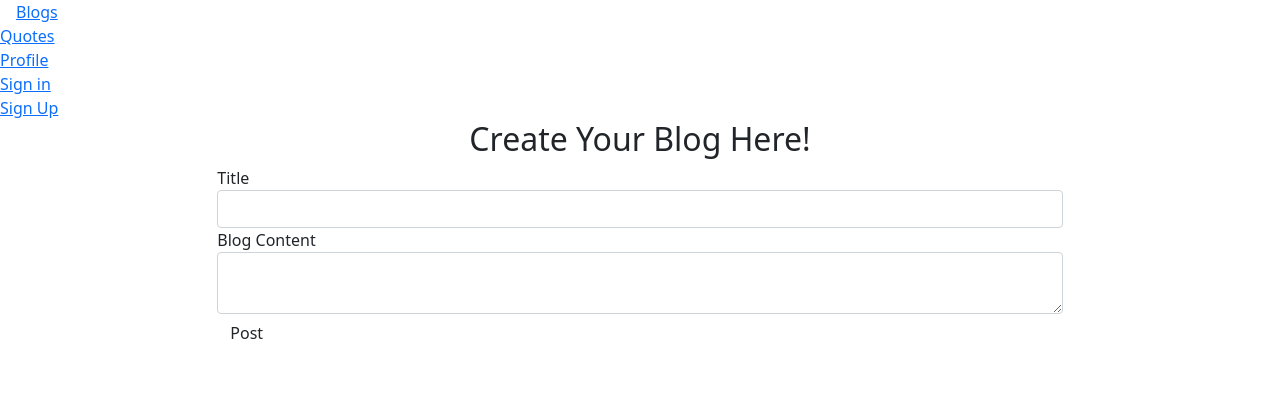
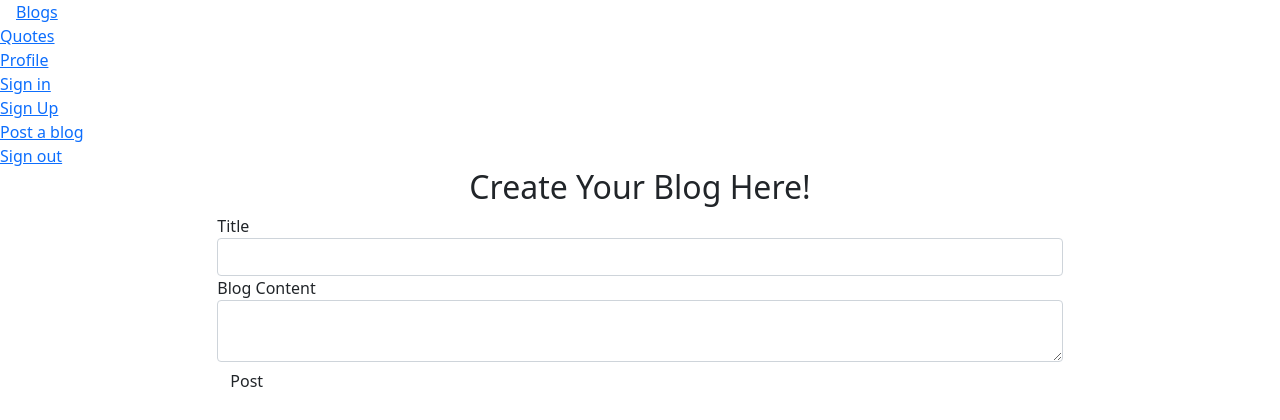
Before and after one commit to Abishag-Maitha/Pema-Blogs, a Flask app: page /new_blog in a window 1280 px wide. Shown: the top 420 px of the page. Run offline with Flask 2, Linux system fonts and the light colour scheme; the visitor is signed in with stand-in values (Sample User, id 1); data comes from the database, SQL or seed files in the repository; data that the repository does not hold is empty; some libraries are stand-ins or nearby versions.

Commit message:
change to production

```diff
--- a/app/main/views.py
+++ b/app/main/views.py
@@ -10,9 +10,9 @@ from .. import db #photos
 @main.route('/') #, methods=['GET','POST'])
 def index():
     title='Pema-Blogs'
-    # all_blogs=Blog.query.all()
+    all_blogs=Blog.query.all()
 
-    return render_template("index.html")
+    return render_template("index.html", blogs=all_blogs)
 
 @main.route('/quotes')
 def quotes():
@@ -52,9 +52,9 @@ def new_blog():
     form = Makepost()
     if form.validate_on_submit():
         title = form.title.data
-        content = form.content.data
         user_id =  current_user._get_current_object().id
-        blog = Blog(title=title,content=content,user_id=user_id)
+        blog = Blog(title=title,post=form.content.data, user_id=user_id)
+
         blog.save()
 
         return redirect(url_for('main.index'))
--- a/app/requests.py
+++ b/app/requests.py
@@ -9,5 +9,6 @@ API_URL = os.getenv('API_URL')
 
 def get_quotes():
     response = requests.get('http://quotes.stormconsultancy.co.uk/random.json')
+    data=response.json()
 
-    return response
+    return data
--- a/app/templates/navbar.html
+++ b/app/templates/navbar.html
@@ -1,4 +1,4 @@
-<ul class="nav navbar-nav navbar-right">
+<ul class="nav navbar-nav navbar-right navbar-warning">
     {% if current_user.is_authenticated %}
     <li><a href="{{url_for('main.index')}}" class="d-block lo ms-3 me-3">Blogs</a></li>
     <li>
@@ -14,8 +14,10 @@
     <li>
         <a href="{{url_for('auth.sign_up')}}">Sign Up</a>
     </li>
+    <li>
+        <a href="{{url_for('main.new_blog')}}">Post a blog</a>
+    </li>
 
-    {% else %}
     <li>
         <a href="{{url_for('auth.logout')}}">Sign out</a>
     </li>
--- a/app/templates/quotes.html
+++ b/app/templates/quotes.html
@@ -1,6 +1,6 @@
 {% extends 'base.html' %} {% import "bootstrap/wtf.html" as wtf %} {% block content %}
 <div class="container">
-    {% include 'nav.html' %}
+
 </div>
 
 <div class="container-fluid row pt-3 mt-3">
@@ -11,7 +11,7 @@
         <div class="quote_detail mt-5">
             <p>{{quotes.quote}}</p>
         </div>
-        <div type="reset" class="btn float-end pt-4 mt-4"> <a class="quote-link" href="{{ url_for('main_blueprint.quotes') }}">View random quotes</a></div>
+        <div type="reset" class="btn float-end pt-4 mt-4"> <a class="quote-link" href="{{ url_for('main.quotes') }}">View random quotes</a></div>
     </div>
     <div class="col-md-3"></div>
 </div>
```
Also changed, not shown: app/models.py (+14 -14 lines).
